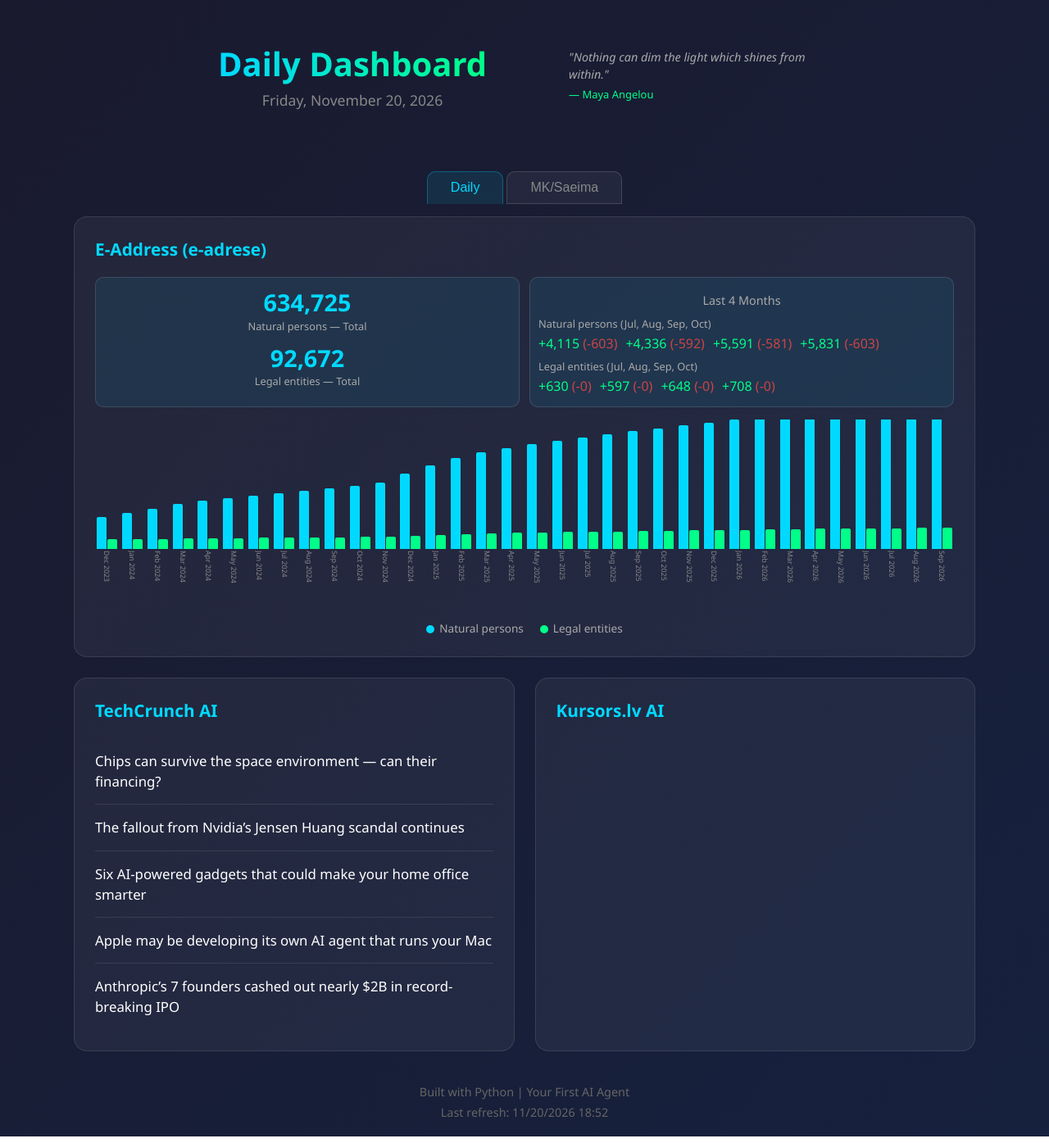
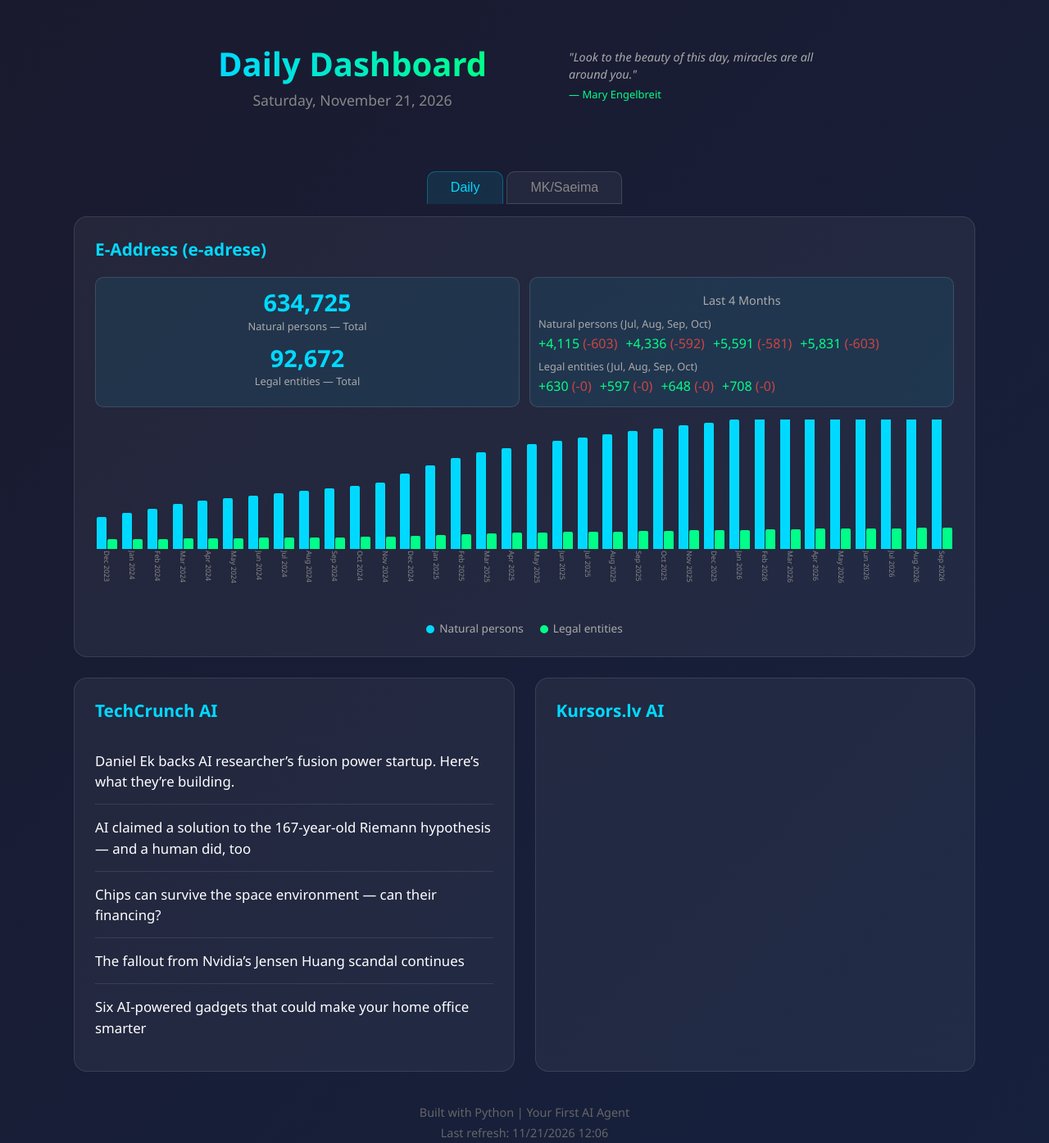
Before and after one commit to gozols-bit/DigiGovDashboard, a plain HTML site: page index.html in a window 1280 px wide. Shown: the whole page at 82% size. Drawn offline with Linux system fonts and the light colour scheme.

Commit message:
Update 2026-11-21

```diff
--- a/index.html
+++ b/index.html
@@ -512,11 +512,11 @@
         <header>
             <div class="header-left">
                 <h1>Daily Dashboard</h1>
-                <p class="date">Friday, November 20, 2026</p>
+                <p class="date">Saturday, November 21, 2026</p>
             </div>
             <div class="header-quote">
-                "Nothing can dim the light which shines from within."
-                <div class="quote-author">— Maya Angelou</div>
+                "Look to the beauty of this day, miracles are all around you."
+                <div class="quote-author">— Mary Engelbreit</div>
             </div>
         </header>
 
@@ -805,6 +805,12 @@
         <div class="section">
             <h2>TechCrunch AI</h2>
             <div class="news-item">
+                <a href="https://techcrunch.com/2026/11/20/daniel-ek-backs-ai-researchers-fusion-power-startup-heres-what-theyre-building/" target="_blank">Daniel Ek backs AI researcher’s fusion power startup. Here’s what they’re building.</a>
+            </div>
+            <div class="news-item">
+                <a href="https://techcrunch.com/2026/11/20/ai-claimed-a-solution-to-the-167-year-old-riemann-hypothesis-and-a-human-did-too/" target="_blank">AI claimed a solution to the 167-year-old Riemann hypothesis — and a human did, too</a>
+            </div>
+            <div class="news-item">
                 <a href="https://techcrunch.com/2026/11/20/chips-can-survive-the-space-environment-can-their-financing/" target="_blank">Chips can survive the space environment — can their financing?</a>
             </div>
             <div class="news-item">
@@ -812,12 +818,6 @@
             </div>
             <div class="news-item">
                 <a href="https://techcrunch.com/2026/11/20/6-ai-powered-gadgets-that-could-make-your-home-office-smarter/" target="_blank">Six AI-powered gadgets that could make your home office smarter</a>
-            </div>
-            <div class="news-item">
-                <a href="https://techcrunch.com/2026/11/19/apple-may-be-developing-its-own-ai-agent-that-runs-your-mac/" target="_blank">Apple may be developing its own AI agent that runs your Mac</a>
-            </div>
-            <div class="news-item">
-                <a href="https://techcrunch.com/2026/11/19/anthropics-7-founders-cashed-out-nearly-2b-in-record-breaking-ipo/" target="_blank">Anthropic’s 7 founders cashed out nearly $2B in record-breaking IPO</a>
             </div>
         </div>
 
@@ -840,7 +840,7 @@
         </div>
         <div class="section">
             <h2>Saeimas komisijas - VARAM</h2>
-            <div class="parl-week-range">16.11.2026 – 20.11.2026</div>
+            <div class="parl-week-range">23.11.2026 – 27.11.2026</div>
             <div class="cabinet-empty">No VARAM or digital government topics found in next week's agendas.</div>
         </div>
 
@@ -848,7 +848,7 @@
 
         <footer>
             <p>Built with Python | Your First AI Agent</p>
-            <p style="margin-top: 6px;">Last refresh: 11/20/2026 18:52</p>
+            <p style="margin-top: 6px;">Last refresh: 11/21/2026 12:06</p>
         </footer>
     </div>
 
@@ -868,4 +868,4 @@
     </script>
 </body>
 </html>
-<!-- Updated: Fri Nov 20 18:52:37 UTC 2026 -->
+<!-- Updated: Sat Nov 21 12:06:43 UTC 2026 -->
```
